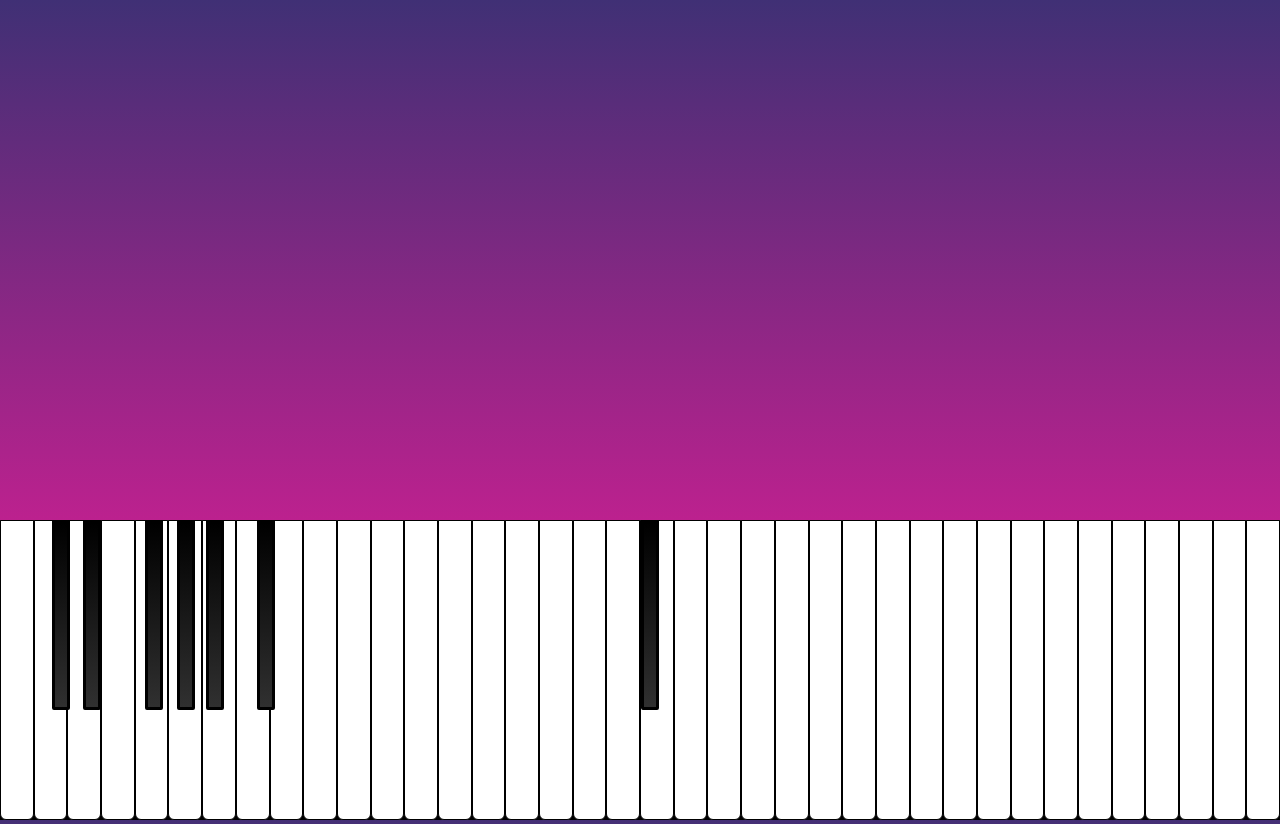
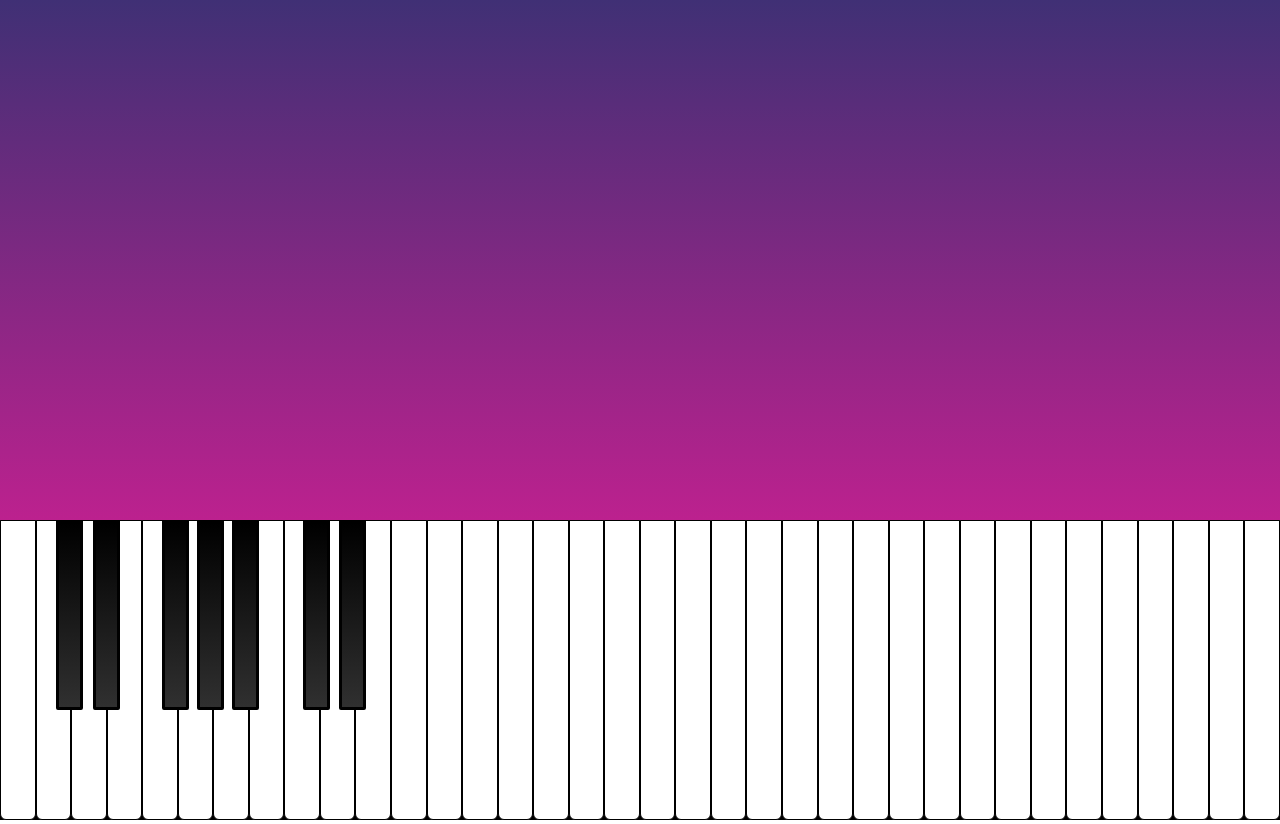
Before and after one commit to Aswintvinod/Piano-V1-basic, a plain HTML site: page piano/index.html in a window 1280 px wide. Shown: the top 824 px of the page. Drawn offline with Linux system fonts and the light colour scheme.

Commit message:
keys arranged

```diff
--- a/piano/index.html
+++ b/piano/index.html
@@ -49,8 +49,6 @@
       <button class="white-key D5-key"></button>
       <button class="white-key D5-key"></button>
       <button class="white-key D5-key"></button>
-      <button class="white-key D5-key"></button>
-      <button class="white-key D5-key"></button>
     </div>
     <script src="script.js"></script>
   </body>
--- a/piano/style.css
+++ b/piano/style.css
@@ -5,7 +5,7 @@ html {
 body {
   margin: 0;
   padding: 0;
-  height: 100%;
+  height: %;
   justify-content: center;
   align-items: center;
   background-image: linear-gradient(#403075, #ff199c);
@@ -23,7 +23,7 @@ body {
   width: 2.77777777777%;
   height: 300px;
   background-color: #fff;
-  border: 0.1px solid black;
+  border: 0.001px solid black;
   border-radius: 0 0 6px 6px;
   margin-left: 0px;
   outline: none;
@@ -36,7 +36,7 @@ body {
 
 .black-key {
   position: absolute;
-  width: 1.35%;
+  width: 2.1%;
   height: 190px;
   background-image: linear-gradient(#000000, #303030);
   border: 3px solid black;
@@ -50,29 +50,29 @@ body {
 }
 
 .Db4-key {
-  left: 4.1%;
+  left: 4.4%;
 }
 
 .Eb4-key {
-  left: 6.5%;
+  left: 7.3%;
 }
 
 .Gb4-key {
-  left: 11.3%;
+  left: 12.64%;
 }
 
 .Ab4-key {
-  left: 13.8%;
+  left: 15.417%;
 }
 
 .Bb4-key {
-  left: 16.1%;
+  left: 18.1%;
 }
 
 .Db5-key {
-  left: 20.1%;
+  left: 23.7%;
 }
 
 .Eb5-key {
-  left: 50.1%;
+  left: 26.497%;
 }
```
